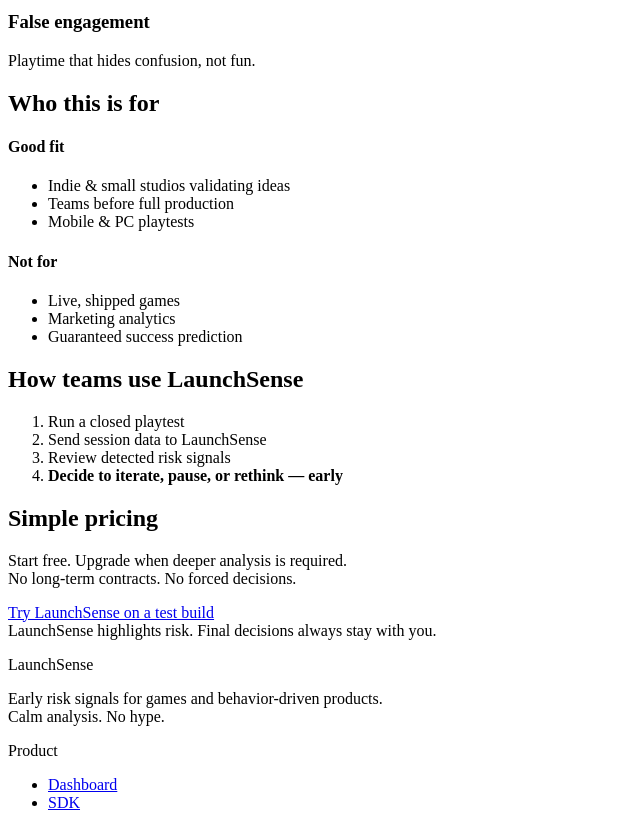
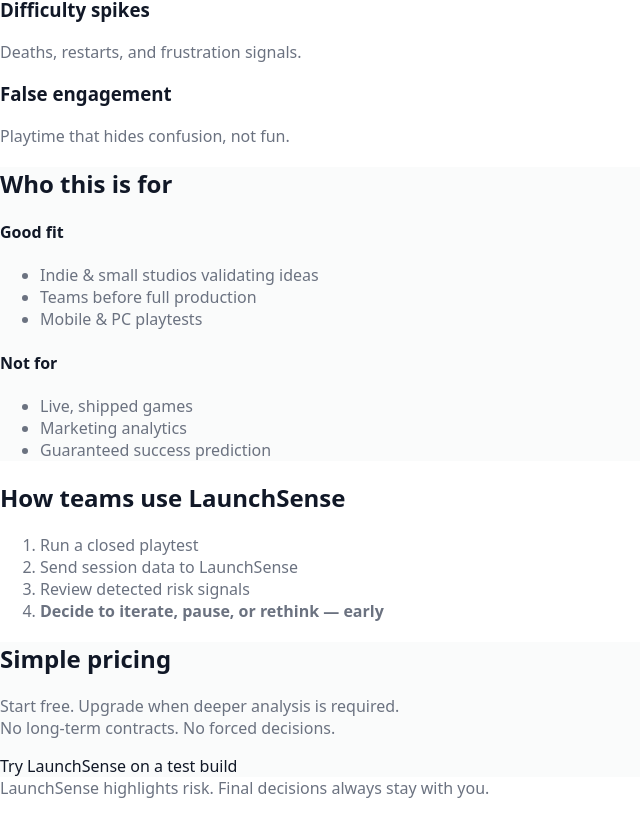
Before and after one commit to ashish98765/launchsense, a Next.js app in the folder frontend/: page / in a window 1280 px wide. Shown: the part 607-1420 px from the top of the page, without its empty margins (0-640 px from the left). Built offline with nearby package versions, Linux system fonts and the light colour scheme.

Commit message:
Update global.css

```diff
--- a/frontend/styles/global.css
+++ b/frontend/styles/global.css
@@ -2,57 +2,44 @@
 @tailwind components;
 @tailwind utilities;
 
-/* =========================
-   BASE
-   ========================= */
-@layer base {
-  html {
-    -webkit-font-smoothing: antialiased;
-    -moz-osx-font-smoothing: grayscale;
+/* Base reset */
+html,
+body {
+  padding: 0;
+  margin: 0;
+  font-family: ui-sans-serif, system-ui, -apple-system,
+    BlinkMacSystemFont, "Segoe UI", Roboto, Helvetica, Arial;
+  background-color: #ffffff;
+  color: #111827;
 }
 
-  body {
-    @apply bg-white text-gray-900 antialiased;
+* {
+  box-sizing: border-box;
 }
 
-  h1 {
-    @apply text-4xl md:text-6xl font-semibold tracking-tight;
+/* Links */
+a {
+  color: inherit;
+  text-decoration: none;
 }
 
-  h2 {
-    @apply text-2xl md:text-3xl font-medium;
+/* Utilities override */
+.text-muted-foreground {
+  color: #6b7280;
 }
 
-  h3 {
-    @apply text-xl font-medium;
+.bg-card {
+  background-color: #ffffff;
 }
 
-  p {
-    @apply text-base text-gray-600 leading-relaxed;
-  }
+.border-border {
+  border-color: #e5e7eb;
 }
 
-/* =========================
-   COMPONENTS
-   ========================= */
-@layer components {
-  .section {
-    @apply max-w-5xl mx-auto px-6 py-24;
+.bg-background {
+  background-color: #ffffff;
 }
 
-  .section-muted {
-    @apply bg-gray-50;
+.bg-muted\/40 {
+  background-color: rgba(243, 244, 246, 0.4);
 }
-
-  .card {
-    @apply rounded-xl border border-gray-200 bg-white p-6 shadow-sm;
-  }
-
-  .btn-primary {
-    @apply px-8 py-3 rounded-md bg-blue-600 text-white font-medium hover:bg-blue-700 transition;
-  }
-
-  .btn-secondary {
-    @apply px-6 py-3 rounded-md border border-gray-300 text-gray-900 hover:bg-gray-100 transition;
-  }
-}
```
Lines whose indentation alone changed are shown as unchanged.
